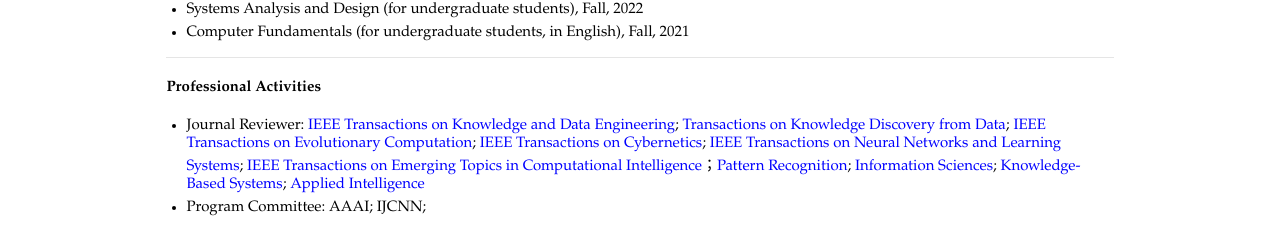
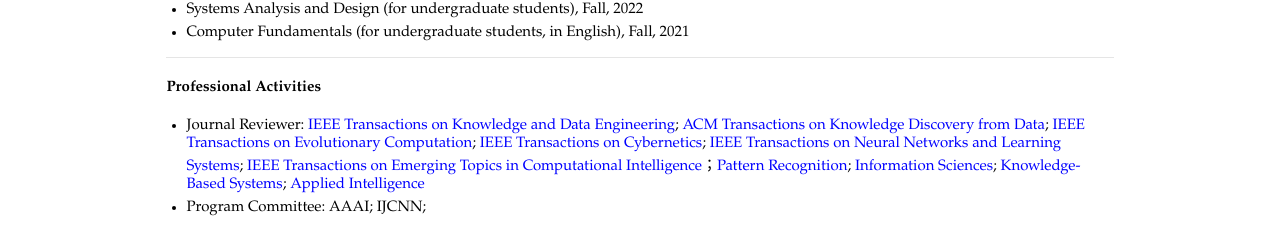
Before and after one commit to jiazhang-ml/jiazhang-ml.github.io, a Jekyll site: the page built from index.md, in a window 1280 px wide. Shown: the part 1126-1355 px from the top of the page. Built offline with Jekyll 4.4.1, drawn with Linux system fonts in a browser that asks for light colours; grey boxes are pictures that could not be loaded.

Commit message:
Update index.md

```diff
--- a/index.md
+++ b/index.md
@@ -46,5 +46,5 @@ I received the Ph.D. degree from the School of Informatics, Xiamen University, X
 ---
 
 #### Professional Activities
-* Journal Reviewer: [IEEE Transactions on Knowledge and Data Engineering](https://mc.manuscriptcentral.com/tkde-cs); [Transactions on Knowledge Discovery from Data](https://mc.manuscriptcentral.com/tkdd); [IEEE Transactions on Evolutionary Computation](https://mc.manuscriptcentral.com/tevc-ieee); [IEEE Transactions on Cybernetics](https://mc.manuscriptcentral.com/cyb-ieee); [IEEE Transactions on Neural Networks and Learning Systems](https://mc.manuscriptcentral.com/tnnls); [IEEE Transactions on Emerging Topics in Computational Intelligence](https://mc.manuscriptcentral.com/tetci-ieee)；[Pattern Recognition](https://www.journals.elsevier.com/pattern-recognition/); [Information Sciences](https://www.journals.elsevier.com/information-sciences); [Knowledge-Based Systems](https://www.journals.elsevier.com/knowledge-based-systems); [Applied Intelligence](https://www.editorialmanager.com/apin/Default.aspx)
+* Journal Reviewer: [IEEE Transactions on Knowledge and Data Engineering](https://mc.manuscriptcentral.com/tkde-cs); [ACM Transactions on Knowledge Discovery from Data](https://mc.manuscriptcentral.com/tkdd); [IEEE Transactions on Evolutionary Computation](https://mc.manuscriptcentral.com/tevc-ieee); [IEEE Transactions on Cybernetics](https://mc.manuscriptcentral.com/cyb-ieee); [IEEE Transactions on Neural Networks and Learning Systems](https://mc.manuscriptcentral.com/tnnls); [IEEE Transactions on Emerging Topics in Computational Intelligence](https://mc.manuscriptcentral.com/tetci-ieee)；[Pattern Recognition](https://www.journals.elsevier.com/pattern-recognition/); [Information Sciences](https://www.journals.elsevier.com/information-sciences); [Knowledge-Based Systems](https://www.journals.elsevier.com/knowledge-based-systems); [Applied Intelligence](https://www.editorialmanager.com/apin/Default.aspx)
 * Program Committee: AAAI; IJCNN;
```
